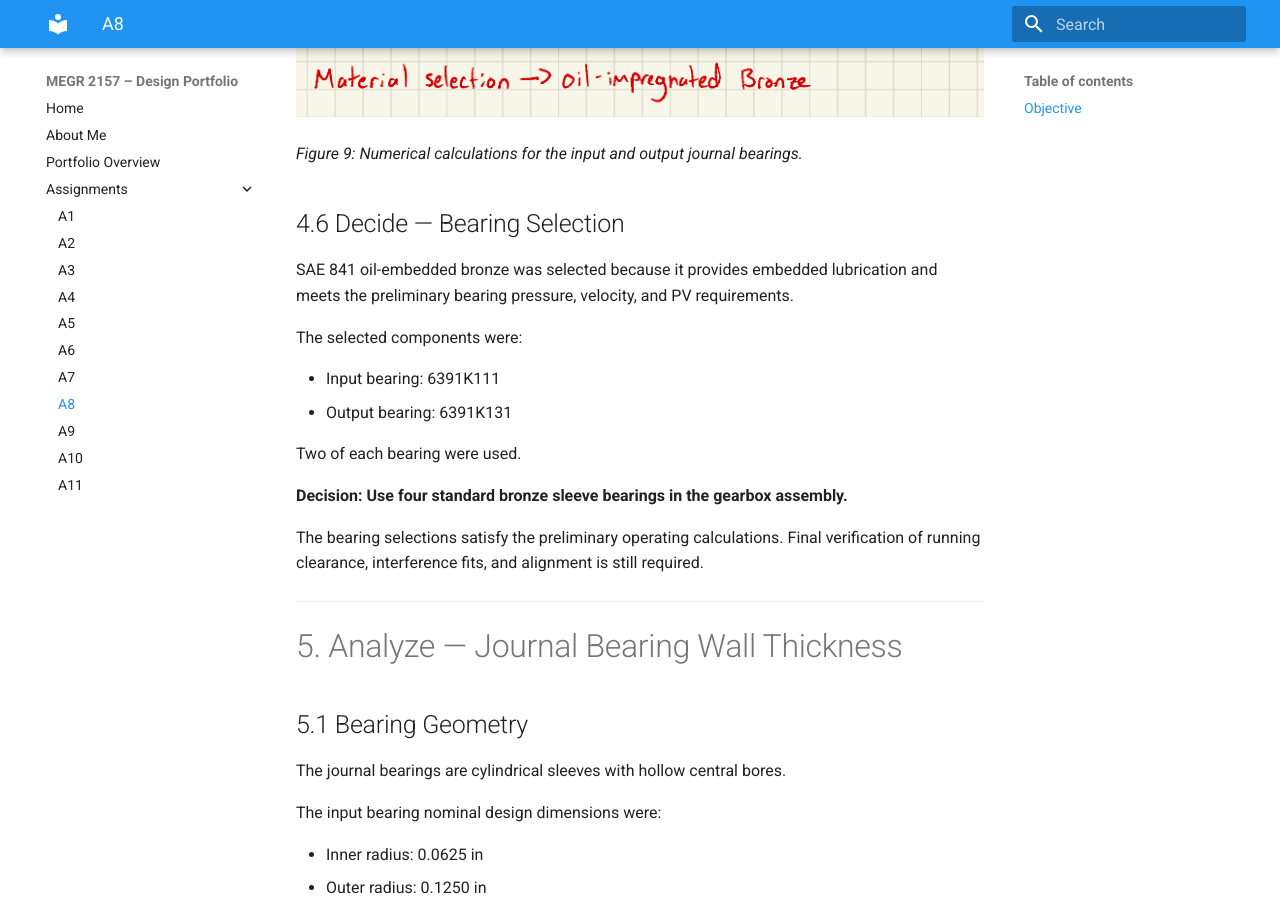
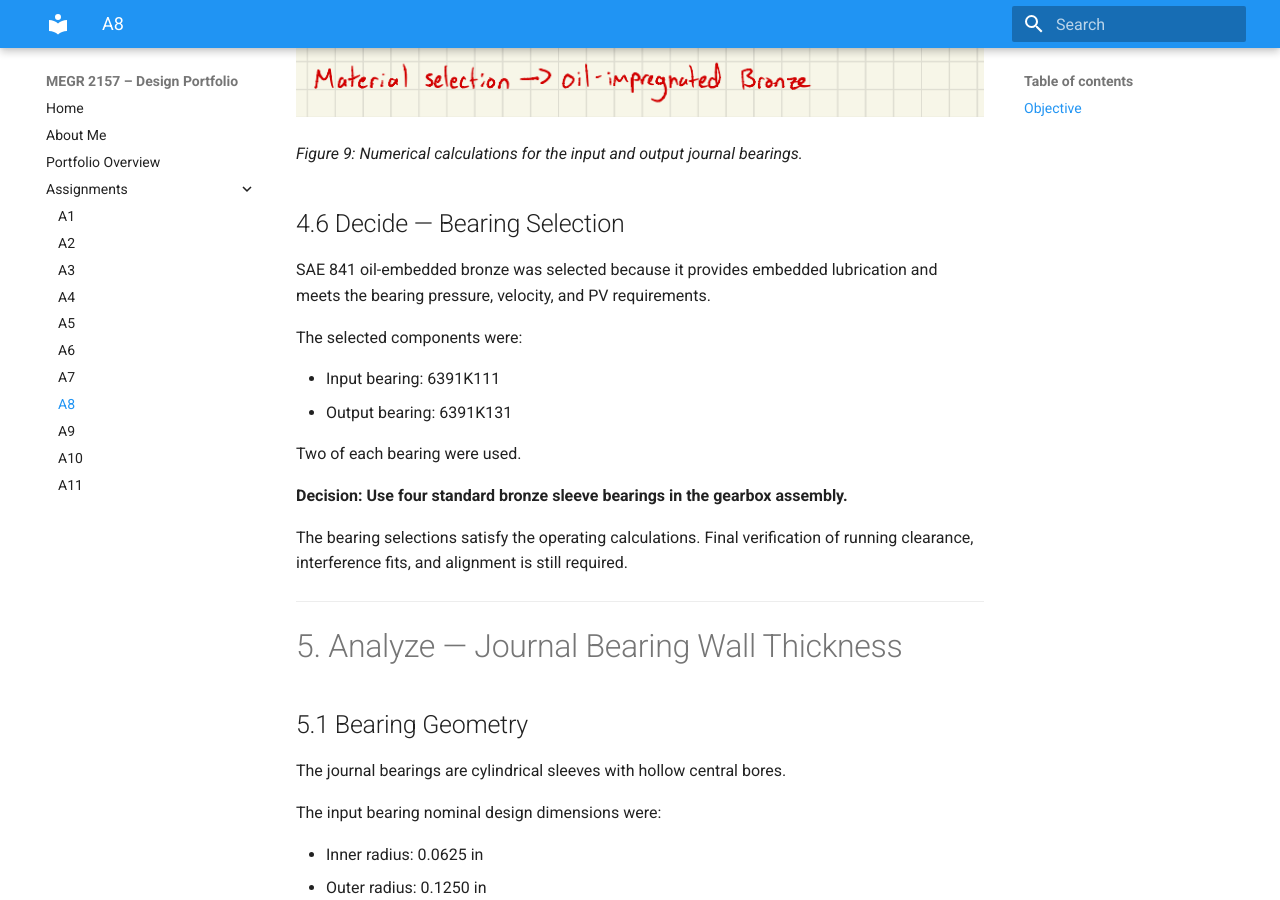
Before and after one commit to kbittneruncc/megr2157-portfolio, an MkDocs documentation site: the page built from docs/assignments/A08/index.md, in a window 1280 px wide and 900 px high, scrolled down 14555 px. Built offline with MkDocs 1.6.1 and Material for MkDocs 9.7.7, drawn with Linux system fonts in a browser that asks for light colours; some of the changed text lies outside the part shown.

Commit message:
Update index.md

```diff
--- a/docs/assignments/A08/index.md
+++ b/docs/assignments/A08/index.md
@@ -163,7 +163,7 @@ The actual factor of safety under pure torsion was calculated to be 25.365, whic
 
 **Decision: Retain the original 0.125-inch input shaft diameter.**
 
-The existing shaft is sufficient for the preliminary pure-torsion analysis. Additional considerations include bending, press-fit stresses, stress concentrations, and fatigue.
+The existing shaft is sufficient for the pure-torsion analysis. Additional considerations include bending, press-fit stresses, stress concentrations, and fatigue.
 
 ---
 
@@ -299,7 +299,7 @@ Calculated operating values:
 - Surface velocity: 95.993 ft/min
 - Operating PV: 4086.15 psi-ft/min
 
-The calculated values were below the preliminary allowable pressure, velocity, and PV limits for the selected bearing material.
+The calculated values were below the allowable pressure, velocity, and PV limits for the selected bearing material.
 
 ## 4.5 Output Journal Bearing
 
@@ -327,7 +327,7 @@ Calculated operating values:
 - Surface velocity: 71.995 ft/min
 - Operating PV: 1532.31 psi-ft/min
 
-The output bearing also satisfied the preliminary pressure, velocity, and PV requirements.
+The output bearing also satisfied the pressure, velocity, and PV requirements.
 
 ![Journal bearing numerical solutions](bearingnumerical.png)
 
@@ -335,7 +335,7 @@ The output bearing also satisfied the preliminary pressure, velocity, and PV req
 
 ## 4.6 Decide — Bearing Selection
 
-SAE 841 oil-embedded bronze was selected because it provides embedded lubrication and meets the preliminary bearing pressure, velocity, and PV requirements.
+SAE 841 oil-embedded bronze was selected because it provides embedded lubrication and meets the bearing pressure, velocity, and PV requirements.
 
 The selected components were:
 
@@ -346,7 +346,7 @@ Two of each bearing were used.
 
 **Decision: Use four standard bronze sleeve bearings in the gearbox assembly.**
 
-The bearing selections satisfy the preliminary operating calculations. Final verification of running clearance, interference fits, and alignment is still required.
+The bearing selections satisfy the operating calculations. Final verification of running clearance, interference fits, and alignment is still required.
 
 ---
 
@@ -393,7 +393,7 @@ The analysis evaluated the effect of external pressure generated by the housing
 
 ## 5.4 Numerical Results
 
-Using the preliminary nominal bearing dimensions:
+Using the nominal bearing dimensions:
 
 - Nominal wall thickness: 0.062500 in
 - Assumed yield strength: 11,000 psi
@@ -419,7 +419,7 @@ The selected journal bearings have nominal wall thicknesses of approximately 0.0
 
 **Decision: Retain the commercial bearing wall thicknesses.**
 
-The bearing thicknesses are reasonable for the preliminary design. However, actual installation pressure must be determined from the housing and bearing fit specifications before physical manufacturing.
+The bearing thicknesses are reasonable for the design. However, actual installation pressure must be determined from the housing and bearing fit specifications before physical manufacturing.
 
 ---
 
@@ -447,7 +447,7 @@ The material was chosen because it provides:
 
 - Good machinability
 - Relatively low weight
-- Adequate strength for the preliminary design
+- Adequate strength for the design
 - Good availability
 - Compatibility with conventional manufacturing methods
 
@@ -847,7 +847,7 @@ The specified shaft diameters also maintained nominal compatibility with the sel
 
 ## Decision 2: Bearing Material
 
-SAE 841 oil-embedded bronze was selected because it provides embedded lubrication and satisfied the preliminary operating pressure, velocity, and PV calculations.
+SAE 841 oil-embedded bronze was selected because it provides embedded lubrication and satisfied the operating pressure, velocity, and PV calculations.
 
 ## Decision 3: Bearing Arrangement
 
@@ -965,7 +965,7 @@ Before physical manufacturing, the following items should be verified:
 - Critical dimension tolerances
 - Physical assembly and disassembly sequence
 
-These items distinguish the preliminary CAD design from a fully verified manufacturing design.
+These items distinguish the CAD design from a fully verified manufacturing design.
 
 ---
 
@@ -989,9 +989,9 @@ The objective of this assignment was to develop a gearbox using mechanical engin
 
 The selected gearbox uses an 18-tooth input pinion and a 48-tooth output gear to achieve a 2.66667:1 speed reduction.
 
-The preliminary shaft stress calculations indicated that both specified shaft diameters were sufficient under pure torsion.
+The shaft stress calculations indicated that both specified shaft diameters were sufficient under pure torsion.
 
-The selected SAE 841 bronze journal bearings satisfied the preliminary pressure, velocity, and PV requirements.
+The selected SAE 841 bronze journal bearings satisfied the  pressure, velocity, and PV requirements.
 
 A two-piece aluminum housing was developed to support the gears, shafts, and bearings while allowing assembly and disassembly.
 
```
